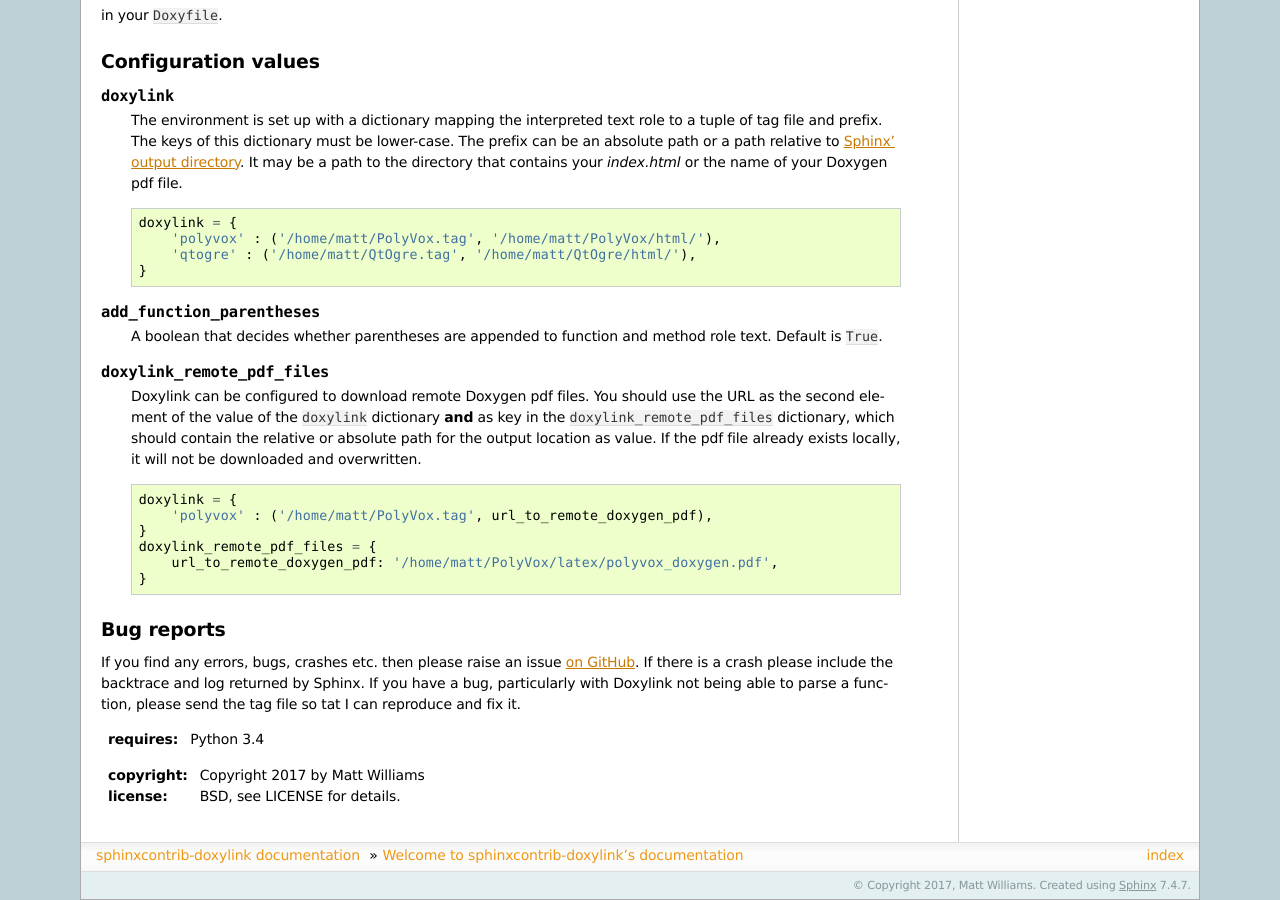
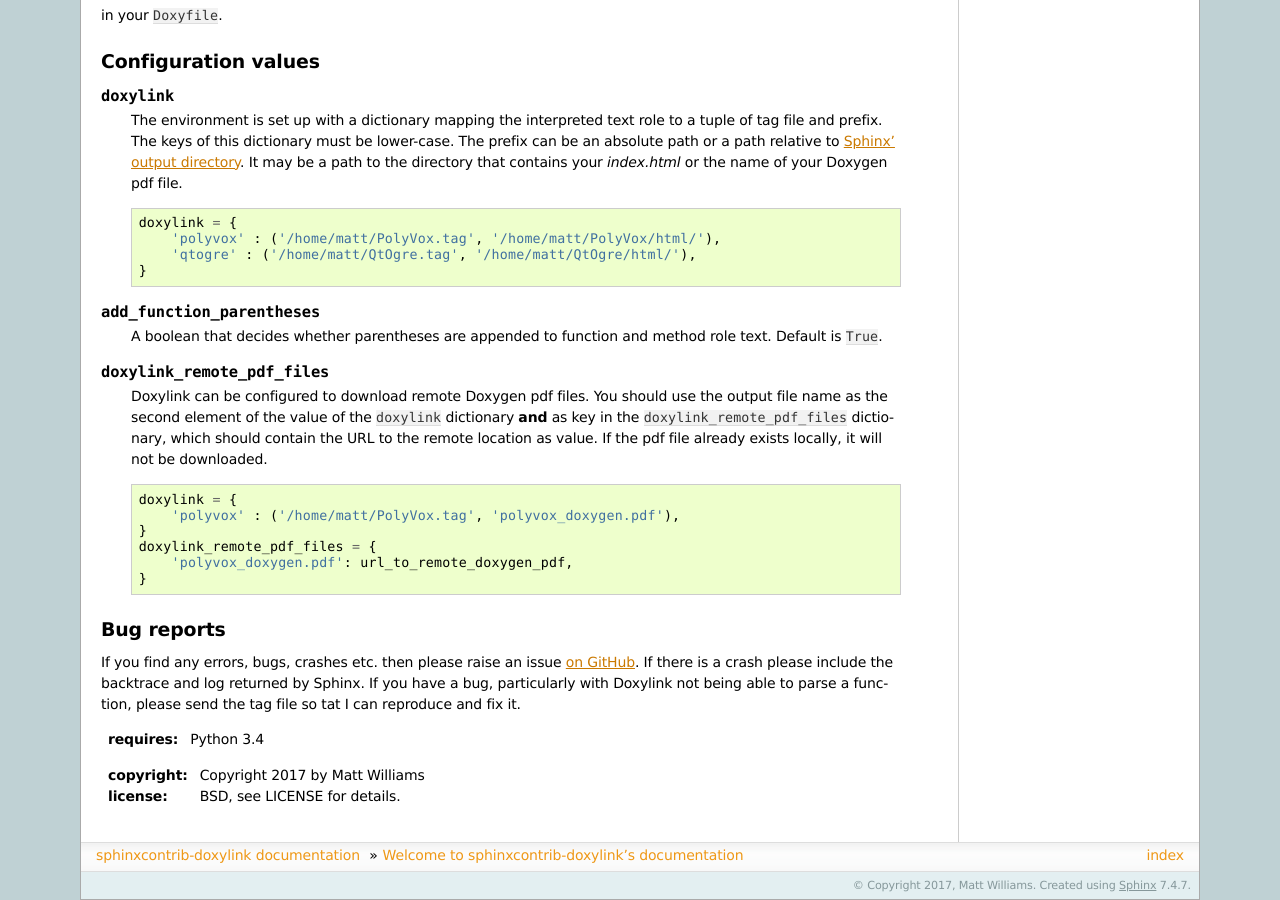
Before and after one commit to sphinx-contrib/doxylink, a Sphinx documentation site: the page built from doc/index.rst, in a window 1280 px wide and 900 px high, scrolled down 1938 px. Built offline with Sphinx 7.4.7, drawn with Linux system fonts in a browser that asks for light colours; pages that are not in the unit, such as notebooks, are missing from menus; the version number could not be read and is left out.

Commit message:
Use local pdf file name as key and remote URL as value

```diff
--- a/doc/index.rst
+++ b/doc/index.rst
@@ -150,18 +150,18 @@ Configuration values
 
 .. confval:: doxylink_remote_pdf_files
 
-    Doxylink can be configured to download remote Doxygen pdf files. You should use the URL as the second
+    Doxylink can be configured to download remote Doxygen pdf files. You should use the output file name as the second
     element of the value of the ``doxylink`` dictionary **and** as key in the ``doxylink_remote_pdf_files`` dictionary,
-    which should contain the relative or absolute path for the output location as value. If the pdf file already exists
-    locally, it will not be downloaded and overwritten.
+    which should contain the URL to the remote location as value. If the pdf file already exists locally, it will not
+    be downloaded.
 
     .. code-block:: python
 
         doxylink = {
-            'polyvox' : ('/home/matt/PolyVox.tag', url_to_remote_doxygen_pdf),
+            'polyvox' : ('/home/matt/PolyVox.tag', 'polyvox_doxygen.pdf'),
         }
         doxylink_remote_pdf_files = {
-            url_to_remote_doxygen_pdf: '/home/matt/PolyVox/latex/polyvox_doxygen.pdf',
+            'polyvox_doxygen.pdf': url_to_remote_doxygen_pdf,
         }
 
 Bug reports
```
Also changed, not shown: 1 other file.
